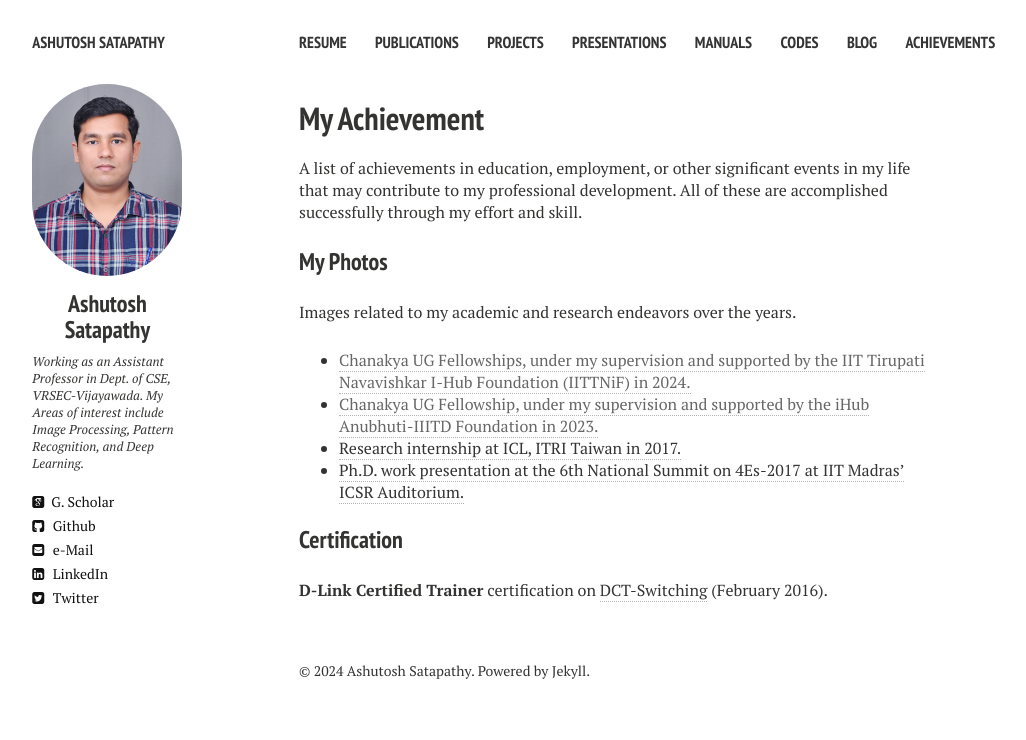
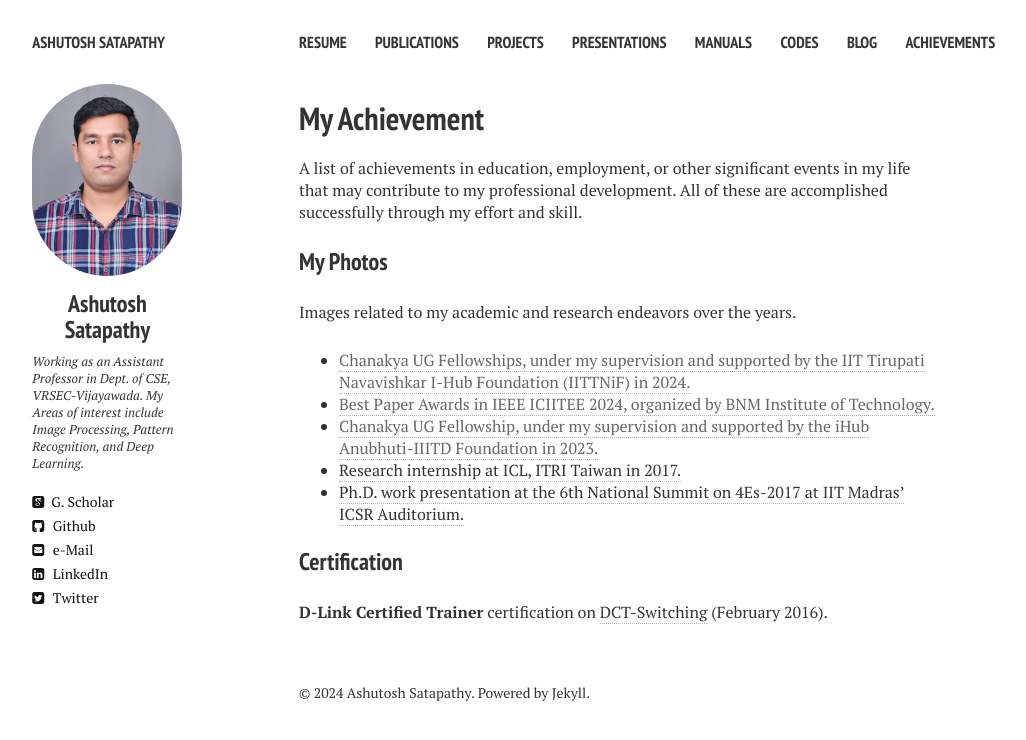
Before and after one commit to ashutoshsatapathy1990/ashutoshsatapathy1990.github.io, a Jekyll site: the page built from achievement.md, in a window 1280 px wide. Shown: the top 740 px of the page, without its empty margins (21-1047 px from the left). Built offline with Jekyll 4.4.1, drawn with Linux system fonts in a browser that asks for light colours; nearby versions of some CDN libraries.

Commit message:
Update achievement.md

```diff
--- a/achievement.md
+++ b/achievement.md
@@ -13,6 +13,7 @@ A list of achievements in education, employment, or other significant events in
 
 Images related to my academic and research endeavors over the years.
 * [Chanakya UG Fellowships, under my supervision and supported by the IIT Tirupati Navavishkar I-Hub Foundation (IITTNiF) in 2024.]()
+* [Best Paper Awards in IEEE ICIITEE 2024, organized by BNM Institute of Technology.]()
 * [Chanakya UG Fellowship, under my supervision and supported by the iHub Anubhuti-IIITD Foundation in 2023.]()
 * [Research internship at ICL, ITRI Taiwan in 2017.](https://photos.app.goo.gl/GZpkzyWV9TGkHKPK6)
 * [Ph.D. work presentation at the 6th National Summit on 4Es-2017 at IIT Madras' ICSR Auditorium.](https://photos.app.goo.gl/pg1DydevNRAypfq4A)
```
